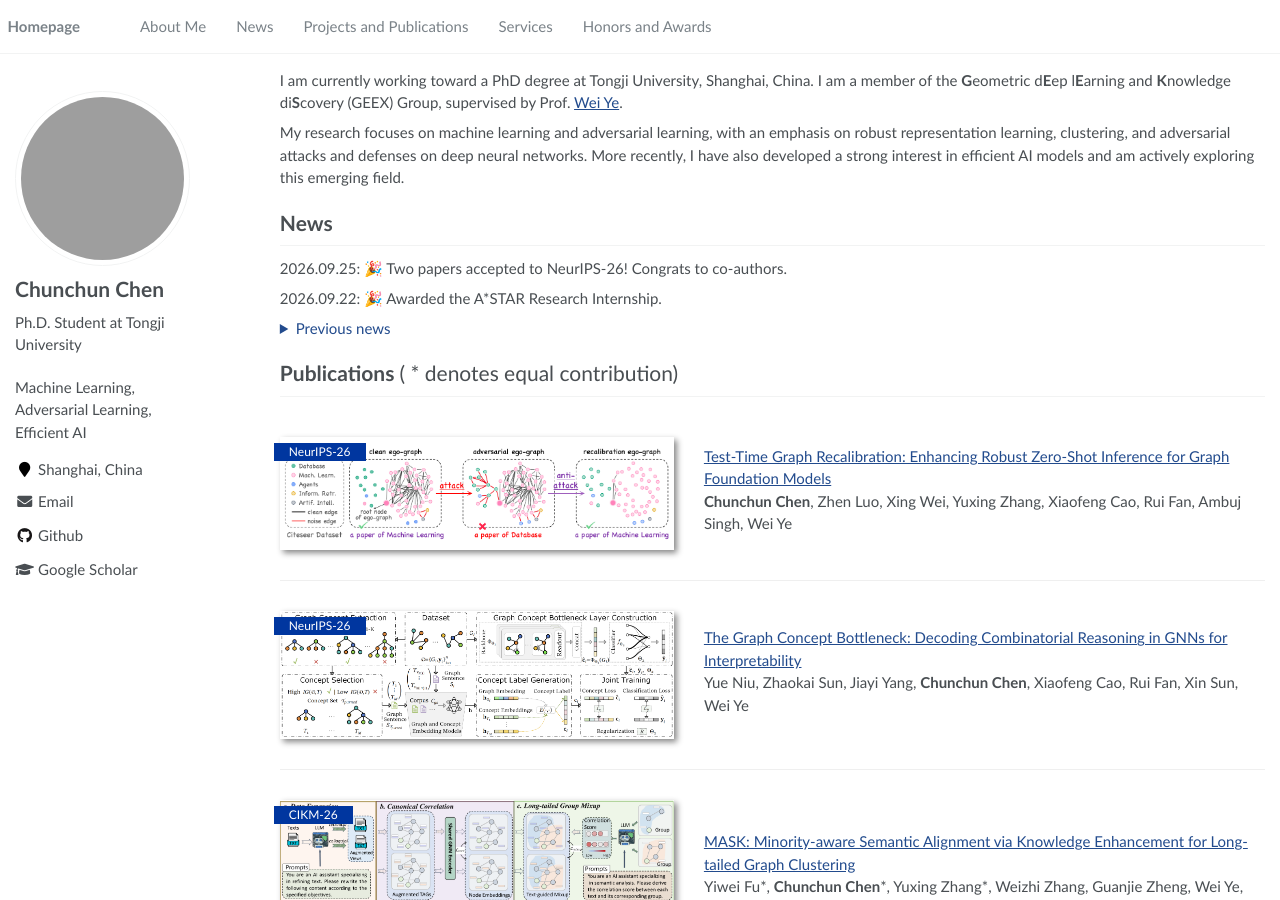
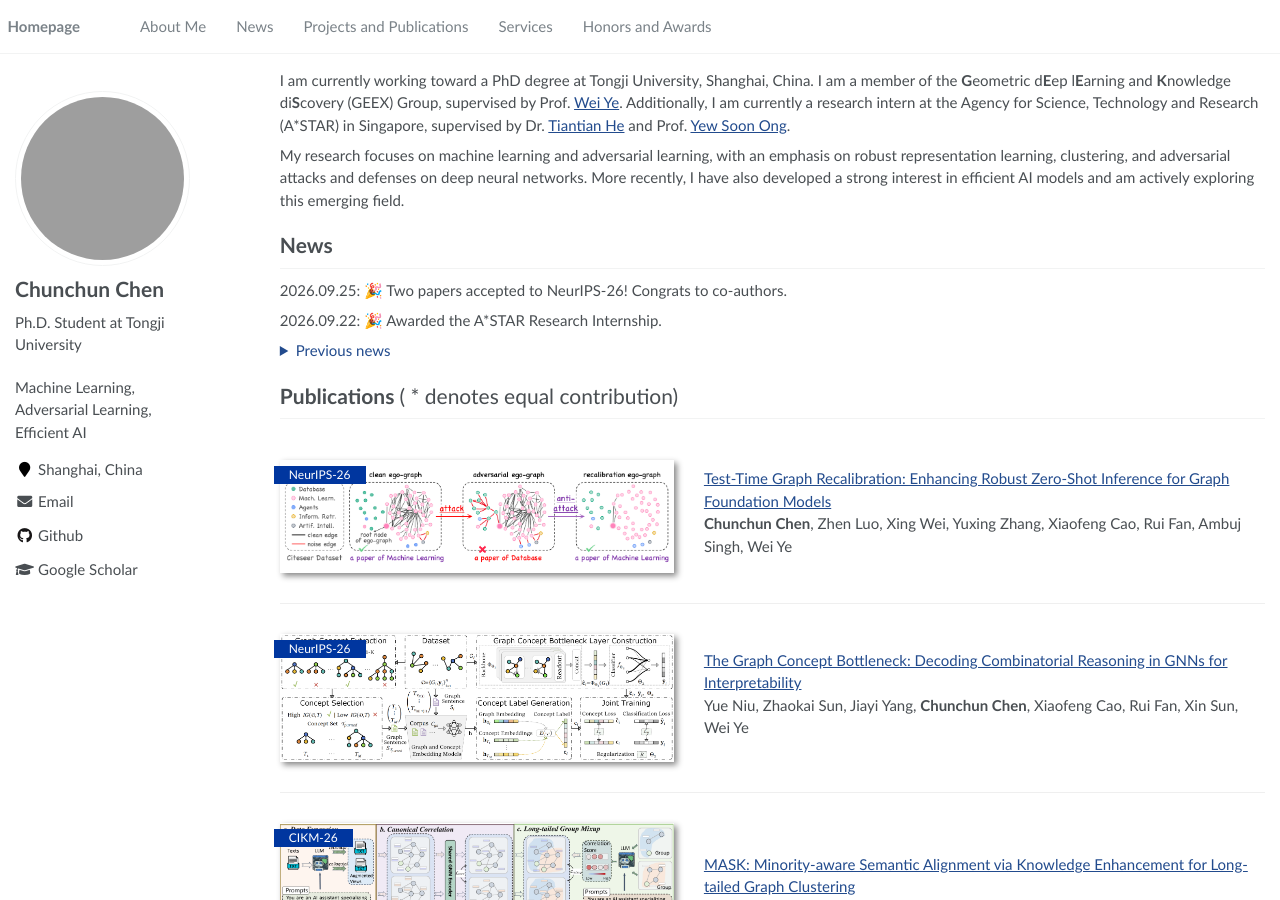
Before and after one commit to CCChen-GEEX/CCChen-GEEX.github.io, a Jekyll site: the page built from _pages/about.md, in a window 1280 px wide and 900 px high. Built offline with Jekyll 4.4.1, drawn with Linux system fonts in a browser that asks for light colours; grey boxes are pictures that could not be loaded.

Commit message:
Update intro.md with internship details
Added information about current research internship at A*STAR.

```diff
--- a/_pages/includes/intro.md
+++ b/_pages/includes/intro.md
@@ -1,3 +1,4 @@
 I am currently working toward a PhD degree at Tongji University, Shanghai, China. I am a member of the **G**eometric d**E**ep l**E**arning and **K**nowledge di**S**covery (GEEX) Group, supervised by Prof. [Wei Ye](https://yeweiysh.github.io/).
+Additionally, I am currently a research intern at the Agency for Science, Technology and Research (A*STAR) in Singapore, supervised by Dr. [Tiantian He](https://yeweiysh.github.io/) and Prof. [Yew Soon Ong](https://personal.ntu.edu.sg/asysong/home.html).
 
 My research focuses on machine learning and adversarial learning, with an emphasis on robust representation learning, clustering, and adversarial attacks and defenses on deep neural networks. More recently, I have also developed a strong interest in efficient AI models and am actively exploring this emerging field.
```
